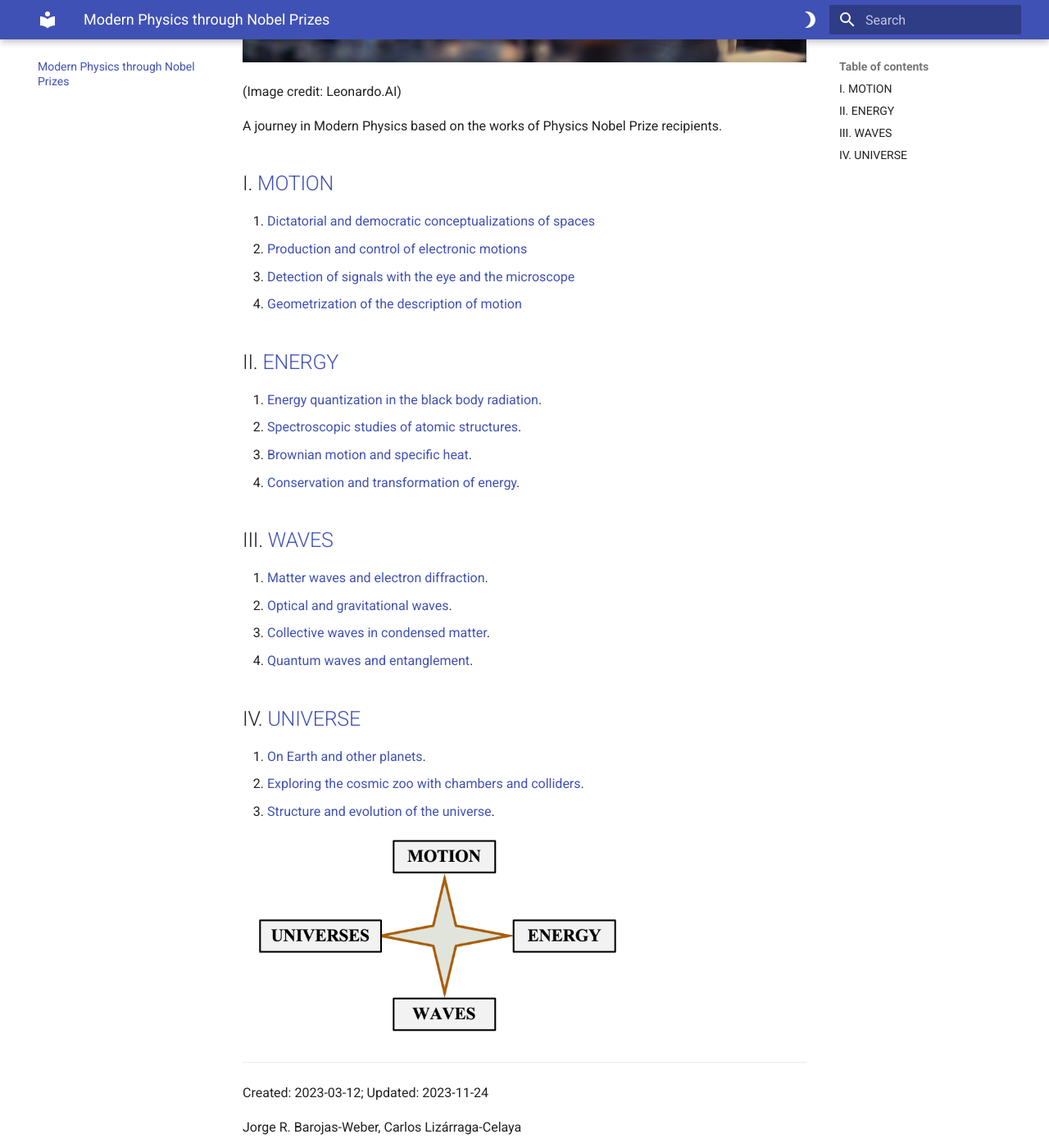
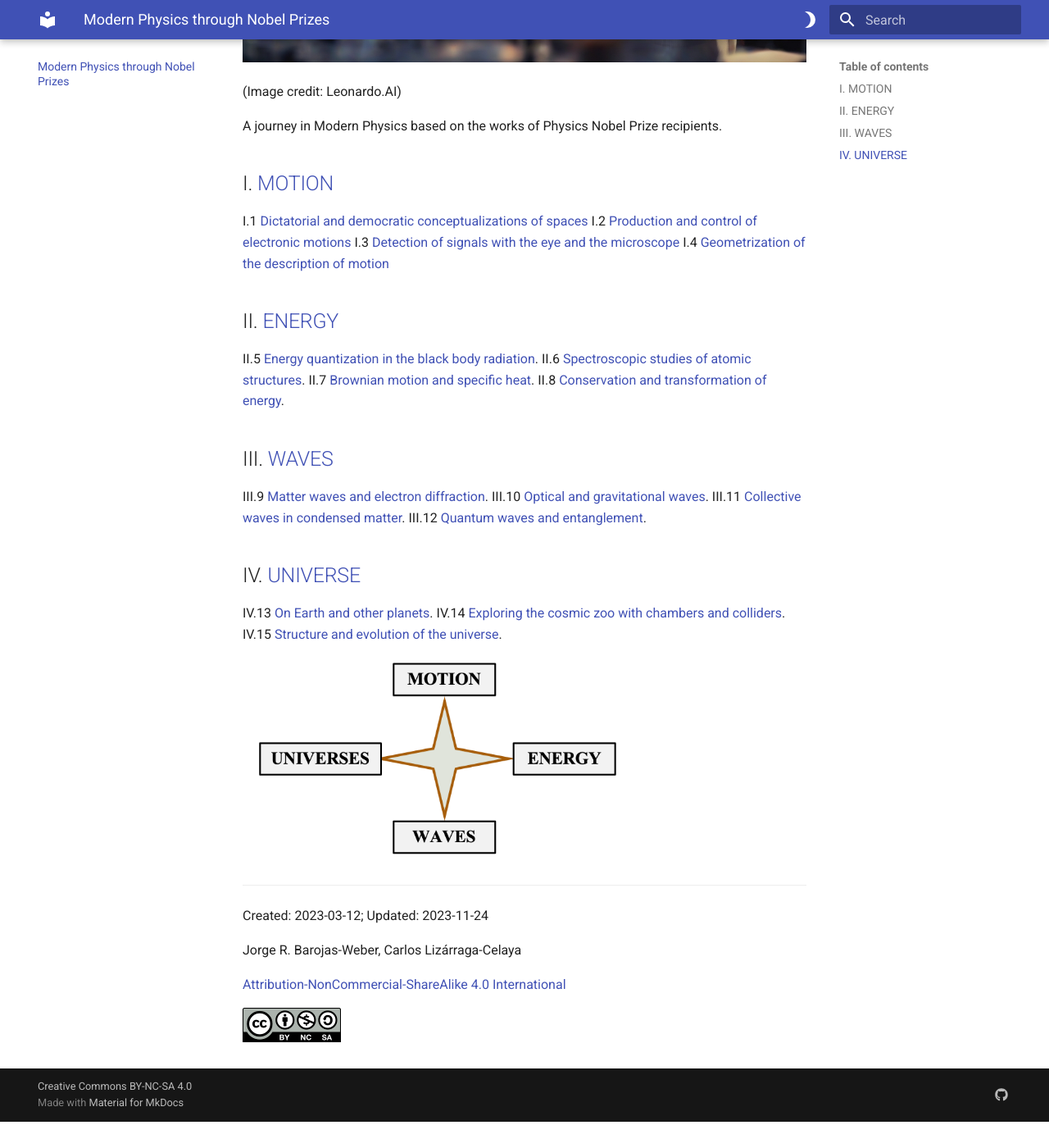
Before and after one commit to modphysnobel/modphysnobel.github.io, an MkDocs documentation site: the page built from docs/index.md, in a window 1280 px wide and 1400 px high, scrolled down 668 px. Shown: the whole window at 82% size. Built offline with MkDocs 1.6.1 and Material for MkDocs 9.7.7, drawn with Linux system fonts in a browser that asks for light colours; after the commit the page ends 2036 px from its top, so only the background shows below that.

Commit message:
Fixed index.md

```diff
--- a/docs/index.md
+++ b/docs/index.md
@@ -9,30 +9,30 @@ A journey in Modern Physics based on the works of Physics Nobel Prize recipients
 
 ## I.	[MOTION](./vol-I/volume-I.md)
 
-1. [Dictatorial and democratic conceptualizations of spaces ](./vol-I/vol-I-chap-1-sect-1.md)
-2. [Production and control of electronic motions](./vol-I/vol-I-chap-1-sect-2.md)
-3. [Detection of signals with the eye and the microscope](./vol-I/vol-I-chap-1-sect-3.md)
-4. [Geometrization of the description of motion](./vol-I/vol-I-chap-1-sect-4.md)
+I.1 [Dictatorial and democratic conceptualizations of spaces ](./vol-I/vol-I-chap-1-sect-1.md)
+I.2 [Production and control of electronic motions](./vol-I/vol-I-chap-1-sect-2.md)
+I.3 [Detection of signals with the eye and the microscope](./vol-I/vol-I-chap-1-sect-3.md)
+I.4 [Geometrization of the description of motion](./vol-I/vol-I-chap-1-sect-4.md)
 
 ## II.	[ENERGY](./vol-II/volume-II.md)
 
-5.  [Energy quantization in the black body radiation](./vol-II/vol-II-chap-5-sect-1.md).
-6.  [Spectroscopic studies of atomic structures](./vol-II/vol-II-chap-6-sect-1.md).
-7.  [Brownian motion and specific heat](./vol-II/vol-II-chap-7-sect-1.md).
-8.  [Conservation and transformation of energy](./vol-II/vol-II-chap-8-sect-1.md).
+II.5  [Energy quantization in the black body radiation](./vol-II/vol-II-chap-5-sect-1.md).
+II.6  [Spectroscopic studies of atomic structures](./vol-II/vol-II-chap-6-sect-1.md).
+II.7  [Brownian motion and specific heat](./vol-II/vol-II-chap-7-sect-1.md).
+II.8  [Conservation and transformation of energy](./vol-II/vol-II-chap-8-sect-1.md).
 
 ## III.	[WAVES](./vol-III/volume-III.md)
 
-9.  [Matter waves and electron diffraction](./vol-III/vol-III-chap-9-sect-1.md).
-10. [Optical and gravitational waves](./vol-III/vol-III-chap-10-sect-1.md).
-11. [Collective waves in condensed matter](./vol-III/vol-III-chap-11-sect-1.md).
-12. [Quantum waves and entanglement](./vol-III/vol-III-chap-12-sect-1.md).
+III.9  [Matter waves and electron diffraction](./vol-III/vol-III-chap-9-sect-1.md).
+III.10 [Optical and gravitational waves](./vol-III/vol-III-chap-10-sect-1.md).
+III.11 [Collective waves in condensed matter](./vol-III/vol-III-chap-11-sect-1.md).
+III.12 [Quantum waves and entanglement](./vol-III/vol-III-chap-12-sect-1.md).
 
 ## IV.	[UNIVERSE](./vol-IV/volume-IV.md)
 
-13. [On Earth and other planets](./vol-IV/vol-IV-chap-13-sect-1.md).
-14. [Exploring the cosmic zoo with chambers and colliders](./vol-IV/vol-IV-chap-14-sect-1.md).
-15. [Structure and evolution of the universe](./vol-IV/vol-IV-chap-15-sect-1.md).
+IV.13 [On Earth and other planets](./vol-IV/vol-IV-chap-13-sect-1.md).
+IV.14 [Exploring the cosmic zoo with chambers and colliders](./vol-IV/vol-IV-chap-14-sect-1.md).
+IV.15 [Structure and evolution of the universe](./vol-IV/vol-IV-chap-15-sect-1.md).
 
 <img src="./figs/IntroFig1.png" width=480 >
 
```
